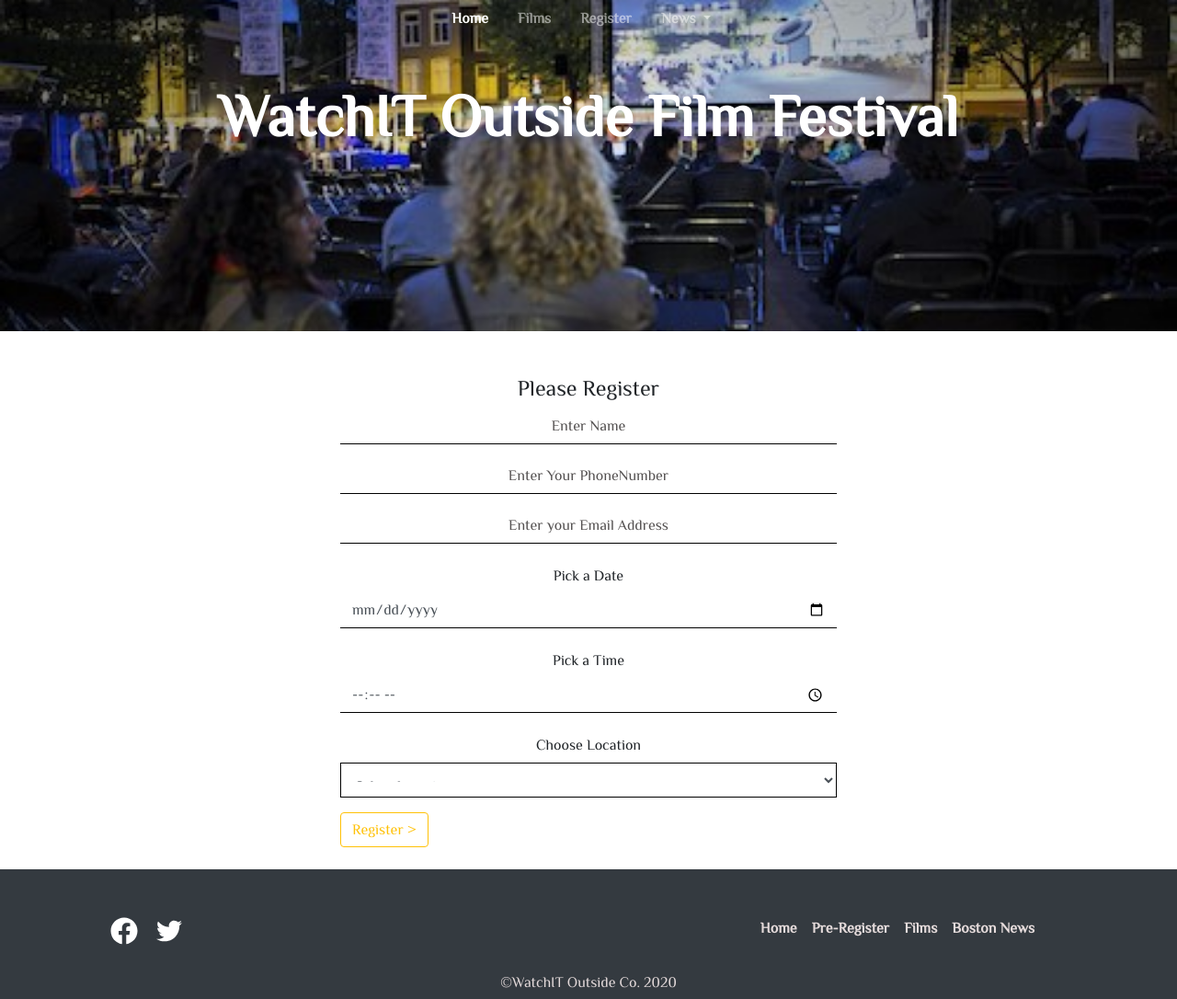
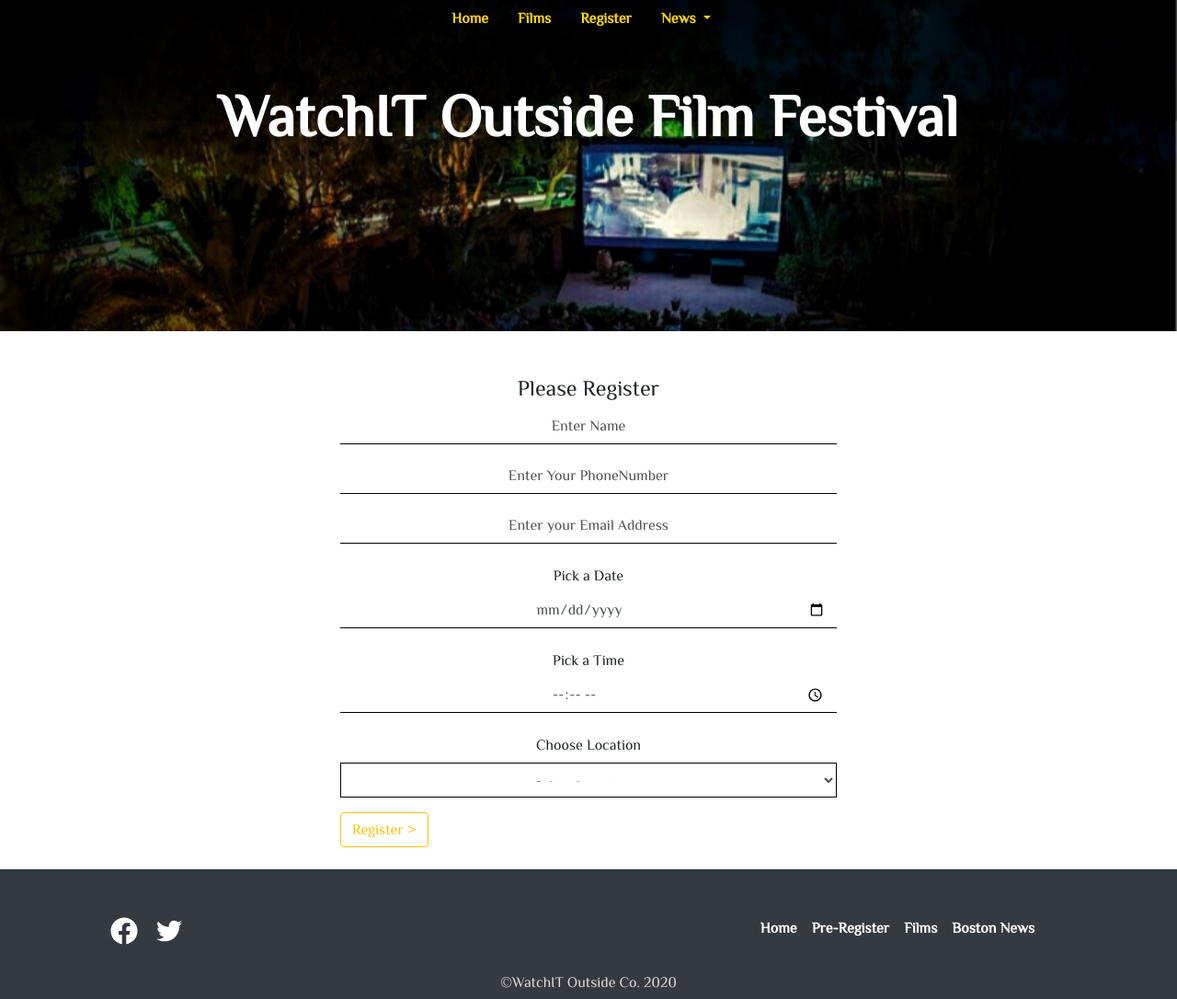
Before and after one commit to Ojay-webspecialist/Boston-Watch-It-outside-Film-Festival-Website, a plain HTML site: page pre-register.html in a window 1280 px wide. Shown: the whole page at 92% size. Drawn offline with nearby package versions, Linux system fonts and the light colour scheme.

Commit message:
changed navigation header

```diff
--- a/register.css
+++ b/register.css
@@ -3,6 +3,9 @@ body{
 
      font-family: 'Philosopher', sans-serif;
  }
+ a.nav-link{
+    color: gold !important;
+}
  .nav-link:hover{
      text-decoration: underline;
      transition: ease-in 1.5s;
@@ -14,12 +17,18 @@ body{
  }
 
  #navHeader{
-     background-image: url('header_image2.jpg');
+     background-image: url('headerthingsb.png');
      background-position: center;
      background-repeat: no-repeat;
      background-size: cover;
      height: 45vh;
  }
+
+ @media screen and (max-width:572px) and (max-width: 842px) {
+    .mx-auto {
+        margin-left: 0 !important;
+    }
+}
 
  @media  screen and (max-width:576px){
      #navHeader{
@@ -220,6 +229,7 @@ body{
          border-left-color: currentcolor;
      border-color: black;
      border-radius: 0px;
+     text-align: center;
  }
 
  .selectionLocate{
@@ -239,6 +249,11 @@ body{
     border: 1px solid black;
     transition: border-color .15s ease-in-out,box-shadow .15s ease-in-out;
  }
+ span.datetime-input-edit-wrapper {
+
+    text-align: center !important;
+}
+
  .footerSocial>a>#socialIcona:hover{
     color: blue !important;
     border-radius: 100%;
@@ -248,7 +263,9 @@ body{
     color: rgb(136, 213, 233)! important;
 
 }
-
+.footerLinks a.nav-link{
+    color: white !important;
+}
  @media screen and (max-width:1200px){
     #socialIcona {
         margin-left: -4em !important;
--- a/styles.css
+++ b/styles.css
@@ -2,6 +2,12 @@ body{
    /* font-family: 'Acme', sans-serif; */
 
     font-family: 'Philosopher', sans-serif;
+}
+a.nav-link{
+    color: gold !important;
+}
+.footerLinks a.nav-link{
+    color: white !important;
 }
 .nav-link:hover{
     text-decoration: underline;
@@ -13,8 +19,9 @@ body{
 
 }
 
+
 #navHeader{
-    background-image: url('outingthingsheader.jpg');
+    background-image: url('headerthingsb.png');
     background-position: center;
     background-repeat: no-repeat;
     background-size: cover;
@@ -138,9 +145,17 @@ padding-top: 1em;
     .headerSection>.heading2{
         font-size: 2em;
     }
+
+}
+
+@media screen and (max-width:572px) and (max-width: 842px) {
+    .mx-auto {
+        margin-left: 0 !important;
+    }
 }
 
 @media screen and (max-width:838px){
+
     .footerImg{
 
 
@@ -164,6 +179,7 @@ padding-top: 1em;
     }
 }
 @media screen and (max-width:1200px){
+
     .footerSocial{
         margin:0 auto !important;
         align-items: center;
```
Also changed, not shown: index.html (+1 -1 lines), headerthingsb.png (added).
